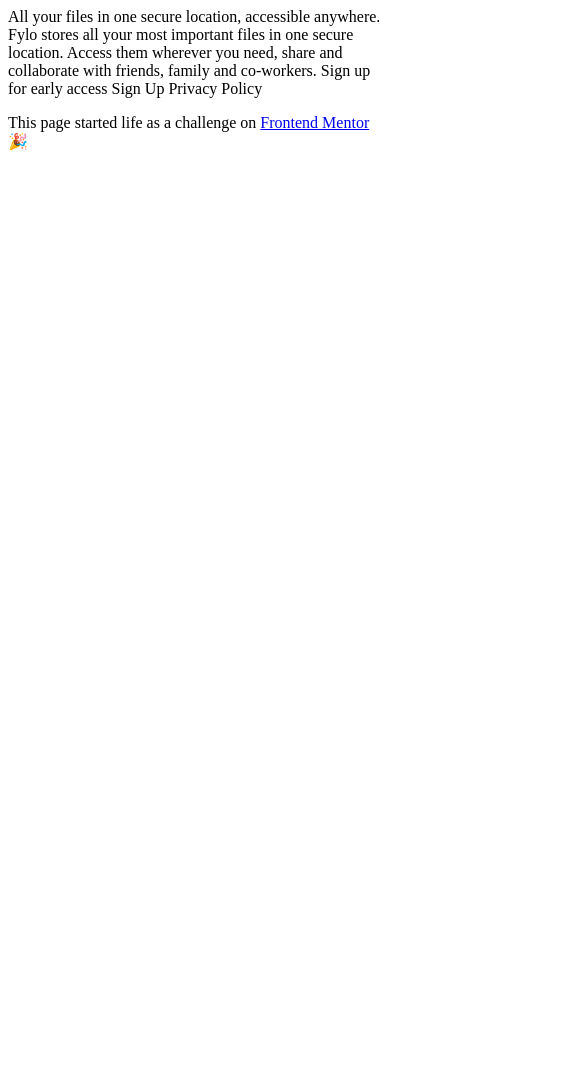
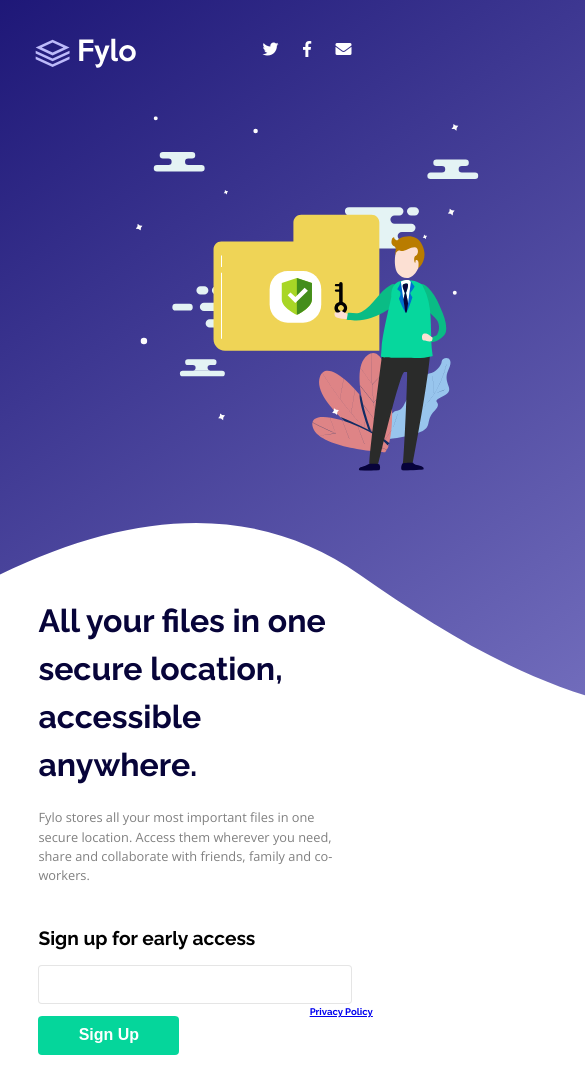
Before and after one commit to ihollarmide/fylo-landing-page-split, a website: page index.html in a window 390 px wide. Shown: the top 1074 px of the page, 585 px wide, since content can reach past the window. Before the commit the page ends 844 px from the top, so only its background shows below. Drawn offline with nearby package versions, Linux system fonts and the light colour scheme.

```diff
--- a/index.html
+++ b/index.html
@@ -2,29 +2,62 @@
 <html lang="en">
   <head>
     <meta charset="UTF-8">
-  <meta name="viewport" content="width=device-width, initial-scale=1.0"> <!-- displays site properly based on user's device -->
+    <meta name="viewport" content="width=device-width, initial-scale=1.0">
+
+    <link href="https://fonts.googleapis.com/css?family=Raleway:700|Open+Sans:400,700" rel="stylesheet">
+    <link rel="stylesheet" href="https://use.fontawesome.com/releases/v5.3.1/css/all.css" integrity="sha384-mzrmE5qonljUremFsqc01SB46JvROS7bZs3IO2EmfFsd15uHvIt+Y8vEf7N7fWAU" crossorigin="anonymous">
+    <link rel="stylesheet" href="css/main.css">
 
     <title>Frontend Mentor | Beta sign up split layout Challenge</title>
 
-
   </head>
   <body>
-  All your files in one secure location, accessible anywhere.
+    <div class="container">
 
-  Fylo stores all your most important files in one secure location.
+      <div class="illustration">
+        <img src="images/illustration-main.svg" alt="illustration" class="illustration__image">
+      </div>
+
+      <div class="content">
+
+        <header class="header">
+              <svg xmlns="http://www.w3.org/2000/svg" width="100" height="40" class="header__logo">
+                <path class="header__logo--shape" d="M759.518 304.147L276.498 528.08v2.087l483.02 223.942 484.722-224.704v-.564L759.518 304.147zm0 368.176L450.634 529.128l308.894-143.204 308.923 143.204-308.933 143.195zm-483.02 113.628v81.588l483.02 221.123 484.722-221.875V785.2l-484.722 221.36-483.02-220.608zm0-165.451v81.588l483.02 221.093 484.722-221.845v-81.598l-484.722 221.35L276.498 620.5z" fill="#bdbafa"/>
+                <path class="header__logo--text" d="M1925.144 402.109h-287.987V544.57h284.157v96.506h-284.157v271.137h-116.42V300.24h404.407V402.11zm463.383 66.635l-199.14 526.188q-22.212 58.976-58.21 85.018t-85.783 26.04q-7.66 0-16.85-1.148t-17.617-3.447l-36.764-102.633q13.02 6.127 26.807 9.574t26.042 3.446q26.041 0 47.487-11.871t32.934-44.04l15.319-44.424-170.8-442.703H2072.2l101.868 284.923 95.74-284.923h118.718zm236.67 441.17q-13.021 6.128-29.488 9.958t-34.084 3.83q-24.51 0-47.104-6.51t-39.445-21.064-26.807-37.913-9.957-56.295V276.498h112.59v506.274q0 27.573 11.106 37.913t26.424 10.34q19.148 0 36.764-11.489v90.379zm510.87-219.053q0 49.785-18.383 92.294t-50.55 73.528-75.444 49.02-92.294 17.998-91.91-17.999-75.06-49.402-50.551-73.911-18.382-91.528q0-48.253 18.765-90.761t50.933-74.295 75.06-49.785 91.145-17.999q49.02 0 92.294 18t75.443 49.018 50.551 73.912 18.382 91.91zm-110.293 0q0-28.339-9.957-52.848t-27.19-42.892-40.212-28.722-49.019-10.34-49.019 10.34-40.21 28.722-27.19 42.892-9.958 52.848 9.957 52.849 27.19 42.891 40.211 28.723 49.02 10.34 49.018-10.34 40.211-28.723 27.19-42.891 9.958-52.849z"/>
+              </svg>
+              <div class="header__social-icons">
+                  <i class="fab fa-twitter header__icon"></i>
+                  <i class="fab fa-facebook-f header__icon"></i>
+                  <i class="fas fa-envelope header__icon"></i>
+              </div>
+              <img src="images/bg-intro.svg" alt="Intro" class="header__intro">
+              <img src="images/illustration-main.svg" alt="illustration" class="header__illustration">
+
+        </header>
+
+        <main class="fylo">
+          <h4 class="fylo__heading">All your files in one secure location, accessible anywhere.</h4>
+          <p class="fylo__text">Fylo stores all your most important files in one secure location.
             Access them wherever you need, share and collaborate with friends,
-  family and co-workers.
+            family and co-workers.</p>
 
-  Sign up for early access
+          <form action="#" class="fylo__form">
+            <span class="fylo__form-name">Sign up for early access</span>
+            <input type="email" name="" id="" class="fylo__form-input">
+            <input type="submit" value="Sign Up" class="fylo__form-submit">
+          </form>
+        </main>
 
-  Sign Up
+        <footer class="footer">
+          <!-- <p class="footer__attribution">
+            This page started life as a challenge on <a href="https://www.frontendmentor.io?ref=challenge" target="_blank">Frontend Mentor</a> 🎉
+          </p> -->
+          <a href="#" class="footer__privacy">Privacy Policy</a>
+        </footer>
 
-  Privacy Policy
+      </div>
 
-  <footer>
-    <p class="attribution">
-      This page started life as a challenge on <a href="https://www.frontendmentor.io?ref=challenge" target="_blank">Frontend Mentor</a> 🎉
-    </p>
-  </footer>
+    </div>
+
   </body>
 </html>
--- /dev/null
+++ b/sass/_base.scss
@@ -0,0 +1,30 @@
+html {
+    font-size: 62.5%;
+    box-sizing: border-box;
+
+    @media only screen and (max-width: 1000px) {
+        font-size: 55%;
+    }
+
+    @media only screen and (max-width: 900px) {
+        font-size: 50%;
+    }
+
+    @media only screen and (max-width: 700px) {
+        font-size: 40%;
+    }
+}
+
+*,
+*::before,
+*::after {
+    margin: 0;
+    padding: 0;
+    box-sizing: inherit;
+}
+
+body {
+    font-family: 'Open Sans', 'Raleway', sans-serif;
+    font-weight: 400;
+    line-height: 1.5;
+}
--- /dev/null
+++ b/sass/_component.scss
@@ -0,0 +1,217 @@
+.header {
+    grid-column: 1 / -1;
+
+    display: flex;
+    position: relative;
+
+    @media only screen and (max-width: 768px) {
+        margin-top: 3rem;
+        padding: 0 6rem 0 4rem;
+    }
+
+    &__logo {
+
+        flex: 50% 0 0;
+        &--shape {
+            transform: scale(.03);
+
+            @media only screen and (max-width: 768px) {
+                transform: scale(.035);
+            }
+        }
+
+        &--text {
+            transform: scale(.03);
+
+            @media only screen and (max-width: 768px) {
+                transform: scale(.035);
+                fill: #fff;
+            }
+        }
+
+    }
+
+    &__social-icons {
+        flex: 50% 0 0;
+        height: 40px;
+        display: flex;
+        justify-content: flex-end;
+        align-items: center;
+
+        & > *:not(:first-child) {
+            margin-left: 20%;
+
+            @media only screen and (max-width: 700px) {
+                margin-left: 15%;
+            }
+        }
+    }
+
+    &__icon {
+        font-size: 2.5rem;
+        color: hsl(243, 87%, 12%);
+
+        @media only screen and (max-width: 768px) {
+            color: #fff;
+            align-self: center;
+        }
+    }
+
+    &__intro {
+        display: none;
+        @media only screen and (max-width: 768px) {
+            display: unset;
+            position: absolute;
+            z-index: -1000;
+            top: 0;
+            left: 0;
+            transform: scale(2.1);
+            transform-origin: left;
+            max-width: 100vw;
+        }
+    }
+
+    &__illustration {
+        display: none;
+
+        @media only screen and (max-width: 768px) {
+            display: unset;
+            position: absolute;
+            z-index: 1000;
+            top: 70%;
+            left: 20%;
+            transform: scale(.75);
+        }
+    }
+}
+    .fylo {
+        grid-column: 1 / -1;
+
+        display: grid;
+        grid-template-rows: minmax(min-content,max-content);
+        grid-row-gap: 2rem;
+
+        @media only screen and (max-width: 768px) {
+            display: unset;
+            position: absolute;
+            top: 70vh;
+            padding: 1rem 6rem;
+        }
+
+        &__heading {
+            font-size: 3.5rem;
+            font-family: 'Raleway', sans-serif;
+            font-weight: 700;
+            color: hsl(243, 87%, 12%);
+
+            @media only screen and (max-width: 768px) {
+                font-size: 5rem;
+            }
+        }
+
+        &__text {
+            font-family: 'Open Sans';
+            font-weight: 400;
+            color: hsl(0, 0%, 50%);
+            font-size: 1.5rem;
+            align-self: start;
+
+            @media only screen and (max-width: 768px) {
+                font-size: 2rem;
+                margin: 3rem 0 6rem 0;
+            }
+        }
+
+        &__form {
+            display: grid;
+            grid-template-columns: 2fr 1fr;
+            grid-template-rows: 1fr 1fr;
+            grid-column-gap: 1.5rem;
+            font-family: 'Raleway';
+
+            @media only screen and (max-width: 768px) {
+                display: unset;
+
+            }
+        }
+
+        &__form-name {
+            display: block;
+            font-size: 2.5rem;
+            font-weight: 700;
+
+            @media only screen and (max-width: 768px) {
+                font-size: 3rem;
+            }
+        }
+
+        &__form-input,
+        &__form-submit {
+            border: none;
+            border-radius: 4px;
+            height: 6rem;
+            box-shadow: 0 .5rem .5rem rgba(0, 0, 0, .1);
+
+            @media only screen and (max-width: 768px) {
+                display: unset;
+                margin: 2rem 0;
+                box-shadow: none;
+            }
+
+        }
+
+        &__form-input {
+            grid-column: 1 / 2;
+
+            @media only screen and (max-width: 768px) {
+                display: block;
+                width: 100%;
+                border: 1px groove rgba(0, 0, 0, .1);
+            }
+        }
+
+        &__form-submit {
+            background-color: hsl(163, 95%, 43%);
+            color: #fff;
+            font-size: 2rem;
+            font-weight: 700;
+
+            @media only screen and (max-width: 768px) {
+                display: block;
+                width: 45%;
+                font-size: 2.5rem;
+            }
+        }
+    }
+
+    .footer {
+        grid-column: 1 / -1;
+        align-self: center;
+        text-align: center;
+
+        display: grid;
+        grid-template-columns: repeat(4, 1fr);
+        grid-template-rows: 1fr 3fr;
+        grid-row-gap: 2rem;
+
+        &__privacy {
+            font-size: 1.5rem;
+            font-family: 'Raleway', sans-serif;
+            grid-column: 4 / 5;
+            grid-row: 2 / 3;
+            justify-self: end;
+            align-self: end;
+
+            @media only screen and (max-width: 768px) {
+                justify-self: normal;
+                align-self: center;
+            }
+        }
+
+        @media only screen and (max-width: 768px) {
+            position: absolute;
+            top: 110vh;
+            height: 15vh;
+            width: 100%;
+        }
+    }
--- /dev/null
+++ b/sass/_layout.scss
@@ -0,0 +1,46 @@
+.container {
+    max-height: 100vh;
+    max-width: 100vw;
+
+    display: grid;
+    grid-template-columns: 47vw 53vw;
+    grid-template-rows: 100vh 100vh;
+
+    @media only screen and (max-width: 768px) {
+        display: unset;
+    }
+}
+
+
+.illustration {
+    display: flex;
+    align-items: center;
+    justify-content: center;
+    background: hsl(228, 45%, 44%);
+
+    &__image {
+        width: 55%;
+
+    }
+
+    @media only screen and (max-width: 768px) {
+        display: none;
+    }
+
+}
+
+.content {
+    padding: 6rem 5rem 3rem 5rem;
+
+    display: grid;
+    grid-template-columns: 1fr;
+
+    @media only screen and (max-width: 1100px) {
+        grid-template-rows: repeat(auto-fit, minmax(max-content, 1fr));
+    }
+
+    @media only screen and (max-width: 768px) {
+        display: unset;
+        width: 100vw;
+    }
+}
--- /dev/null
+++ b/sass/main.scss
@@ -0,0 +1,3 @@
+@import "base";
+@import "component";
+@import "layout";
```
Also changed, not shown: package.json (added, +32 -0 lines), css/main.css (added). Lines whose indentation alone changed are shown as unchanged.
